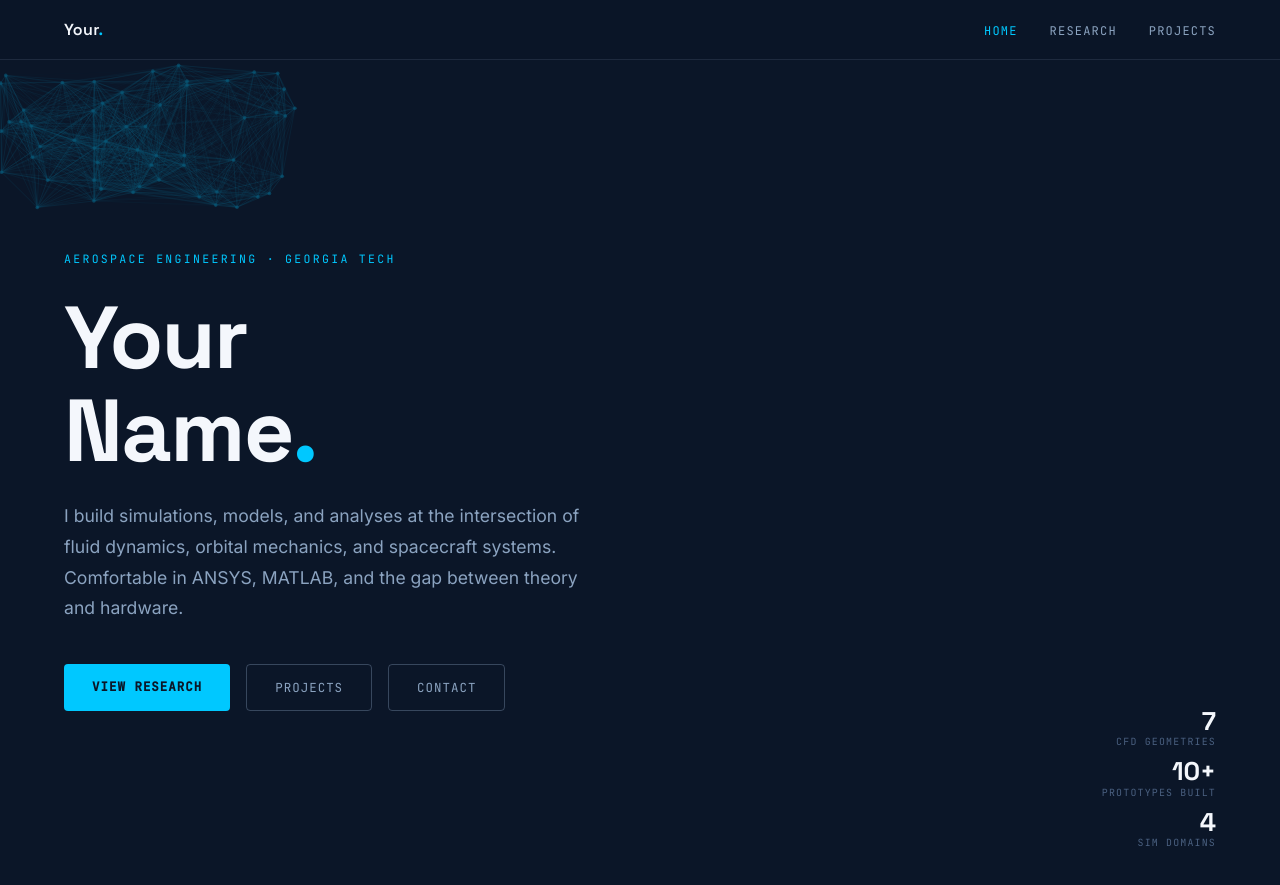
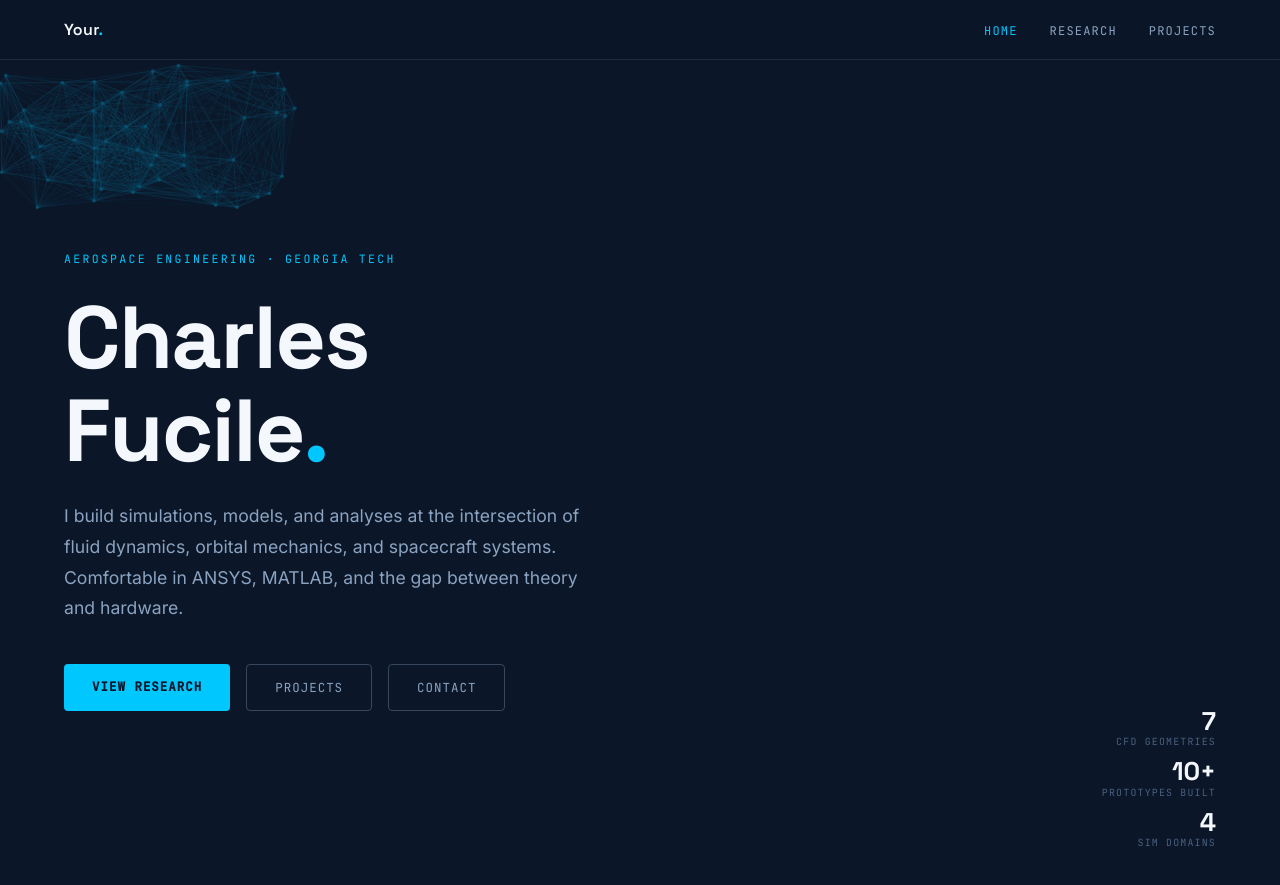
Before and after one commit to cfucile3/Portfolio, a Jekyll site: the page built from index.html, in a window 1280 px wide and 900 px high. Shown: the top 885 px of the window. Built offline with Jekyll 4.4.1, drawn with Linux system fonts in a browser that asks for light colours.

Commit message:
Update index.html

```diff
--- a/index.html
+++ b/index.html
@@ -290,7 +290,7 @@ title: Home
   <div class="hero-inner">
     <p class="hero-eyebrow">Aerospace Engineering · Georgia Tech</p>
     <h1 class="hero-name">
-      Your<br>Name<em>.</em>
+      Charles<br>Fucile<em>.</em>
     </h1>
     <p class="hero-bio">
       I build simulations, models, and analyses at the intersection of fluid dynamics,
```
